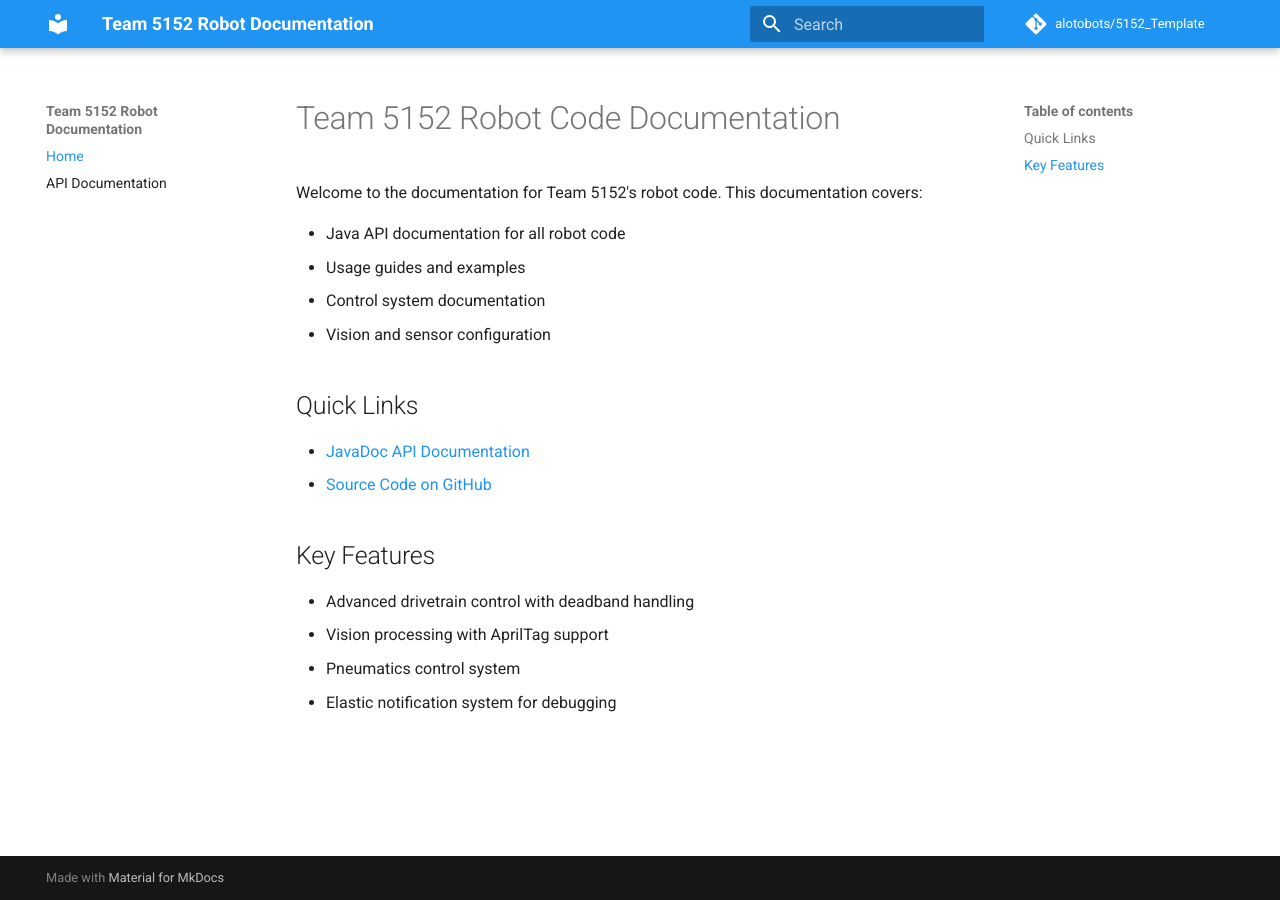
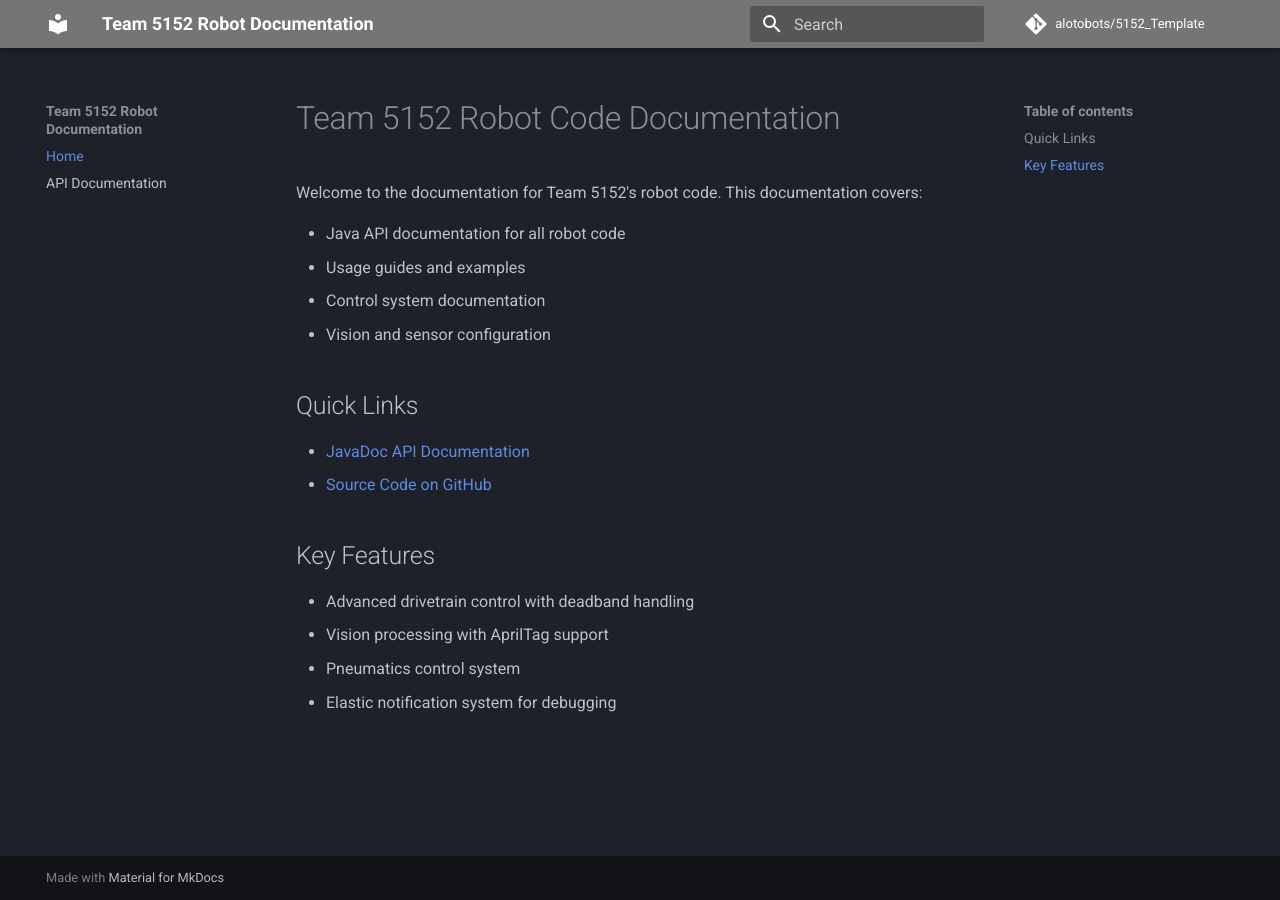
Before and after one commit to 5152Alotobots/5152_Template, an MkDocs documentation site: the page built from docs/mkdocs/docs/index.md, in a window 1280 px wide. Built offline with MkDocs 1.6.1 and Material for MkDocs 9.7.7, drawn with Linux system fonts in a browser that asks for light colours; comment, search, counter and statistics services are not loaded.

Commit message:
feat: Configure mkdocs with dark theme and red accent color

```diff
--- a/docs/mkdocs/mkdocs.yml
+++ b/docs/mkdocs/mkdocs.yml
@@ -2,8 +2,9 @@ site_name: Team 5152 Robot Documentation
 theme:
   name: material
   palette:
-    primary: blue
-    accent: orange
+    scheme: slate
+    primary: grey
+    accent: red
 nav:
   - Home: index.md
   - API Documentation: ../javadoc/
```
